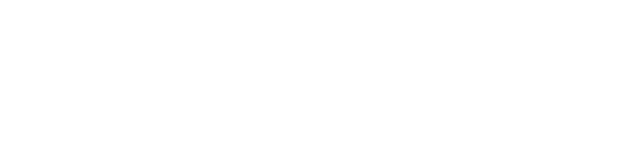
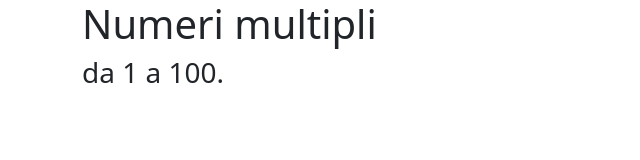
Before and after one commit to alex02r/js-fizzbuzz, a plain HTML site: page index.html in a window 1280 px wide. Shown: the whole page, without its empty margins (0-640 px from the left). Drawn offline with nearby package versions, Linux system fonts and the light colour scheme.

Commit message:
[UPGRADE]Add container for list of number

```diff
--- a/index.html
+++ b/index.html
@@ -7,7 +7,19 @@
     <link href="https://cdn.jsdelivr.net/npm/bootstrap@5.3.2/dist/css/bootstrap.min.css" rel="stylesheet" integrity="sha384-T3c6CoIi6uLrA9TneNEoa7RxnatzjcDSCmG1MXxSR1GAsXEV/Dwwykc2MPK8M2HN" crossorigin="anonymous">
 </head>
 <body>
+    <div class="container">
+        <div class="row">
+            <div class="col-12">
+                <div class="content">
+                    <h1>Numeri multipli</h1>
+                    <h3>da 1 a 100.</h3>
+                    <ul>
 
+                    </ul>
+                </div>
+            </div>
+        </div>
+    </div>
     <script type="text/javascript" src="./js/script.js"></script>
 </body>
 </html>
```
